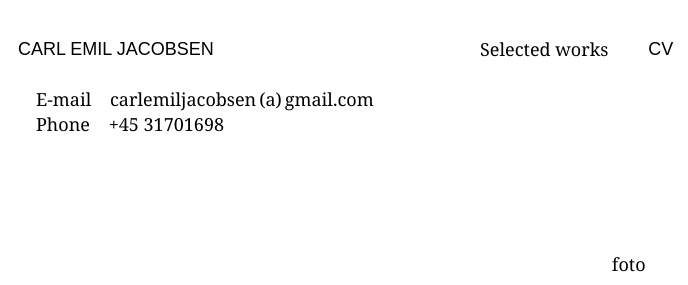
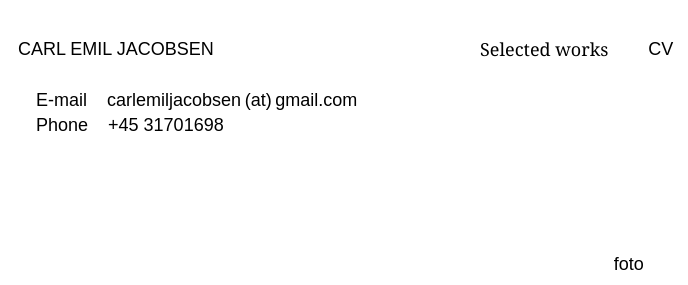
Before and after one commit to Wryth/cej_portfolio, a React app: page /#/archive in a window 1280 px wide. Shown: the top 285 px of the page, 14-702 px from the left. Built offline with nearby package versions, Linux system fonts and the light colour scheme.

Commit message:
Moved selected works down to home img possition again changed font familiy bugg on header

```diff
--- a/src/components/exampleReact/SlickDemo.css
+++ b/src/components/exampleReact/SlickDemo.css
@@ -18,6 +18,7 @@
     width: 100%;
     transform: translateY(50%);
     position: relative;
+    font-family: Arial, Helvetica, sans-serif;
 }
 
 .slick-slide{
@@ -61,9 +62,7 @@
 @media (max-width: 500px) {
     .slick-slider.slick-initialized{
         height: 30%;
-        position: relative;
-        -ms-transform: translateY(-200%);
-        transform: translateY(-200%);
+        top: 40%;
     }
     .pictureTitle{
         margin: 0;
--- a/src/components/exampleReact/SlickDemo.js
+++ b/src/components/exampleReact/SlickDemo.js
@@ -111,8 +111,10 @@ class SimpleSlider extends React.Component {
 
 
     var slidesInFrame = 1.68; // On screen
-    if(window.matchMedia("(max-width: 960px)").matches) {
+    var scrollSpeed = 1500;
+    if(window.matchMedia("(max-width: 1050px)").matches) {
       slidesInFrame = 1; // on phone tablet
+      scrollSpeed = 500;
     }
 
     var settings = {
@@ -120,11 +122,11 @@ class SimpleSlider extends React.Component {
       infinite: true,
       slidesToShow: slidesInFrame,
       slidesToScroll: 1,
-      speed: 1500,
+      speed: scrollSpeed,
       centerMode: true,
       arrow: true,
       //autoplay: true,
-      autoplaySpeed: 10000,
+      autoplaySpeed: 1000,
       //adaptiveHeight:true,
       variableWidth: true,
       //dots:true,
--- a/src/components/myHeader.css
+++ b/src/components/myHeader.css
@@ -29,6 +29,7 @@
     line-height: 18.5pt;
     text-decoration: none;
     color: black;
+    font-family: Arial, Helvetica, sans-serif;
 }
 
 .emailLink{
--- a/src/components/myHeader.js
+++ b/src/components/myHeader.js
@@ -18,9 +18,9 @@ class MyHeader extends React.Component {
 function Contact() {
     return(
         <div className="contactText">
-        <pre className="emailLink smallText">
-            <a className="contactTextLines" href="mailto:carlemiljacobsen@gmail.com">
-                    E-mail    carlemiljacobsen&thinsp;(a)&thinsp;gmail.com
+        <pre className="smallText">
+            <a className="emailLink contactTextLines" href="mailto:carlemiljacobsen@gmail.com">
+                    E-mail    carlemiljacobsen&thinsp;(at)&thinsp;gmail.com
             </a>
         </pre>
             <pre className="contactTextLines smallText">Phone    +45 31701698</pre>
```
